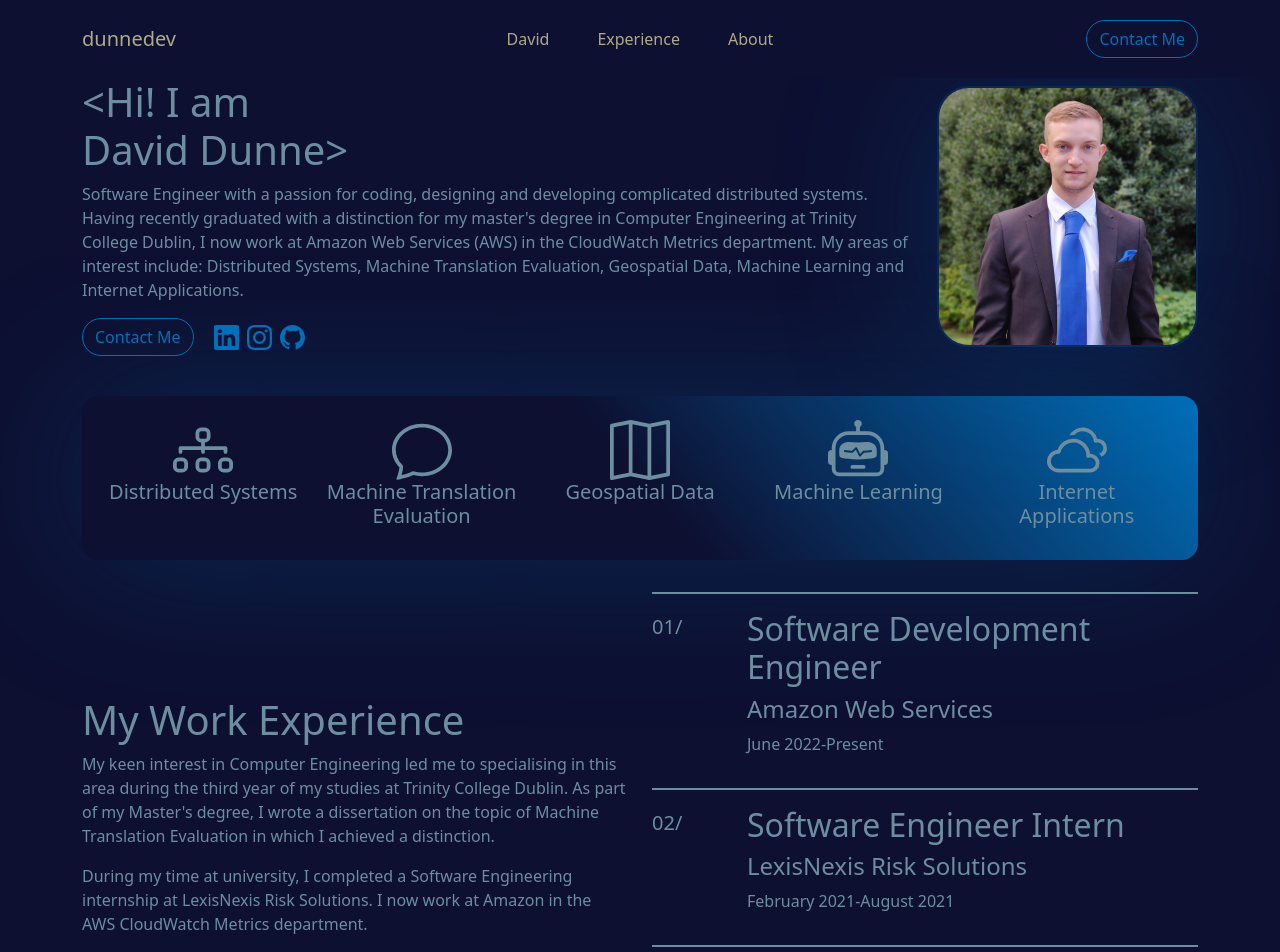
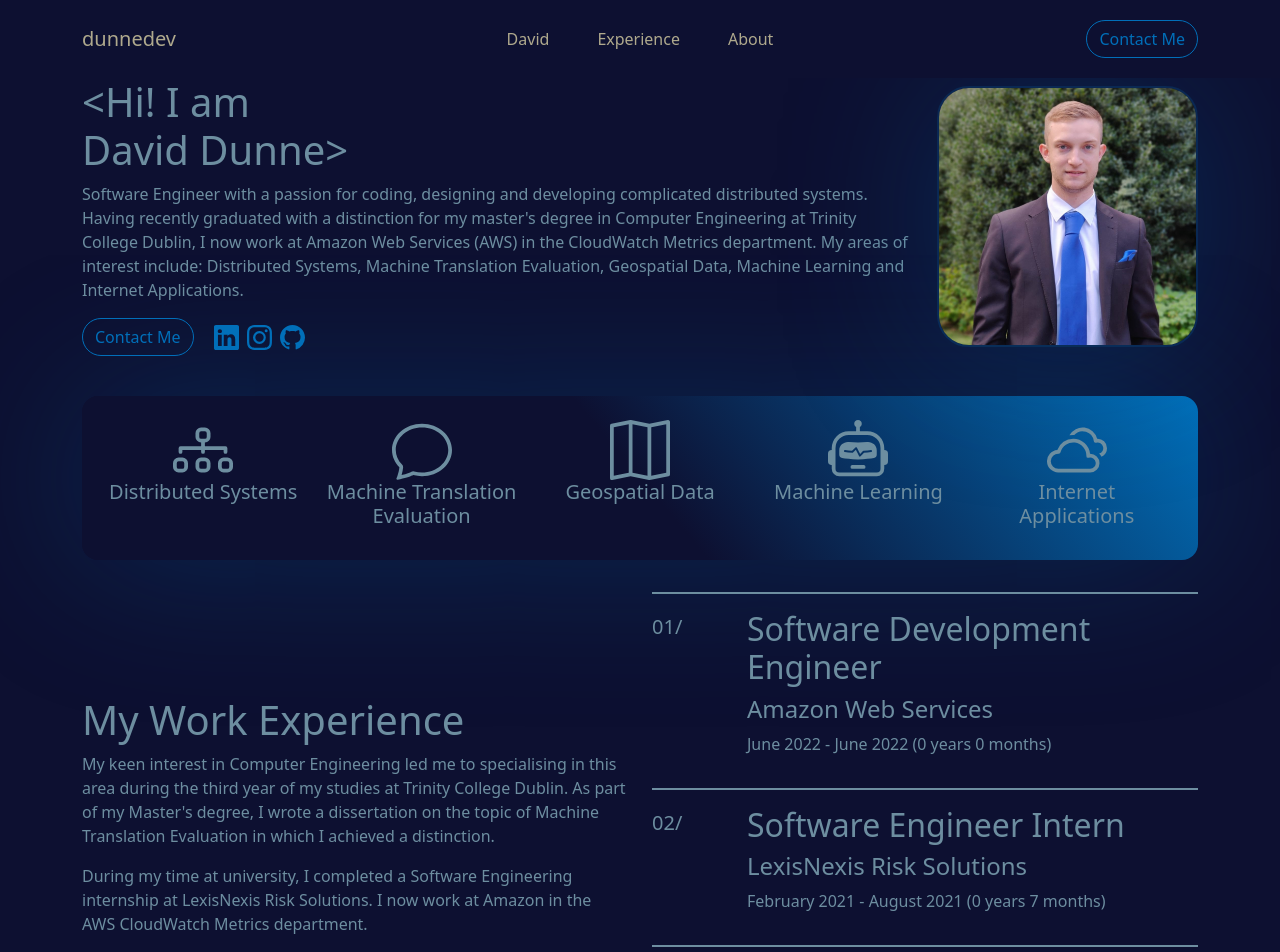
Before and after one commit to ddunne6/react-dunnedev, a React (Create React App) app: page / in a window 1280 px wide. Shown: the top 952 px of the page. Built offline with nearby package versions, Linux system fonts and the light colour scheme.

Commit message:
feat: add tenure beside work experiences

```diff
--- a/src/dunnedev/experience.js
+++ b/src/dunnedev/experience.js
@@ -28,9 +28,9 @@ function DunnedevExperience() {
                     </p>
                 </Col>
                 <Col md>
-                    <DunnedevExperienceCell num="01/" jobTitle="Software Development Engineer" company="Amazon Web Services" start="June 2022" end="Present" />
-                    <DunnedevExperienceCell num="02/" jobTitle="Software Engineer Intern" company="LexisNexis Risk Solutions" start="February 2021" end="August 2021" />
-                    <DunnedevExperienceCell num="03/" jobTitle="Computer Engineer Student (B.A., M.A.I.)" company="Trinity College Dublin" start="September 2017" end="May 2022" />
+                    <DunnedevExperienceCell num="01/" jobTitle="Software Development Engineer" company="Amazon Web Services" start="June 2022" end="Present" startMonth={5} startYear={2022} endMonth={-1} endYear={-1}/>
+                    <DunnedevExperienceCell num="02/" jobTitle="Software Engineer Intern" company="LexisNexis Risk Solutions" start="February 2021" end="August 2021" startMonth={1} startYear={2021} endMonth={7} endYear={2021}/>
+                    <DunnedevExperienceCell num="03/" jobTitle="Computer Engineer Student (B.A., M.A.I.)" company="Trinity College Dublin" start="September 2017" end="May 2022" startMonth={8} startYear={2017} endMonth={4} endYear={2022} />
                 </Col>
             </Row>
         </Container>
--- a/src/dunnedev/experienceCell.js
+++ b/src/dunnedev/experienceCell.js
@@ -4,6 +4,11 @@ import Col from 'react-bootstrap/Col';
 import '../styles/experience.scss'
 
 function DunnedevExperienceCell(props) {
+    const startDate = new Date(props.startYear, props.startMonth)
+    var endDate = new Date()
+    if (props.endYear !== -1 && props.endMonth !== -1) {
+        endDate = new Date(props.endYear, props.endMonth)
+    }
     return (
         <div>
             <hr />
@@ -19,7 +24,7 @@ function DunnedevExperienceCell(props) {
                         {props.company}
                     </h4>
                     <p>
-                        {props.start}-{props.end}
+                        {datesAndTenure(startDate, endDate)}
                     </p>
                 </Col>
             </Row>
@@ -27,4 +32,17 @@ function DunnedevExperienceCell(props) {
     );
 }
 
+function datesAndTenure(startDate, endDate) {
+    const months = monthDiff(startDate, endDate)
+    return startDate.toLocaleString('default', { month: 'long' }) + " " + startDate.getFullYear() + " - " + endDate.toLocaleString('default', { month: 'long' }) + " " + endDate.getFullYear() + " (" + Math.floor(months / 12) + " years " + (months % 12) + " months" + ")"
+}
+
+function monthDiff(d1, d2) {
+    var months;
+    months = (d2.getFullYear() - d1.getFullYear()) * 12;
+    months -= d1.getMonth() + 1;
+    months += d2.getMonth();
+    return months <= 0 ? 0 : months+2;
+}
+
 export default DunnedevExperienceCell;
```
